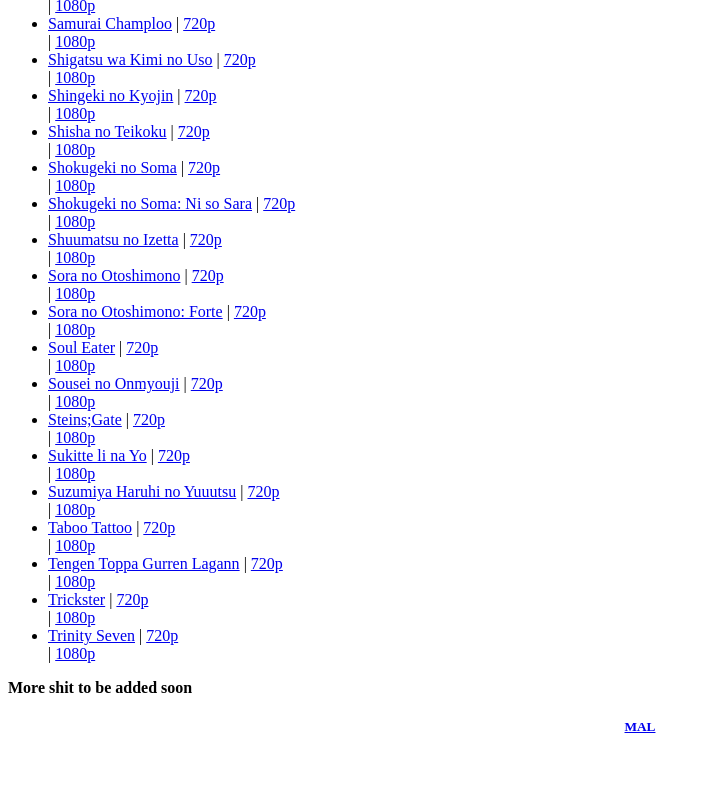
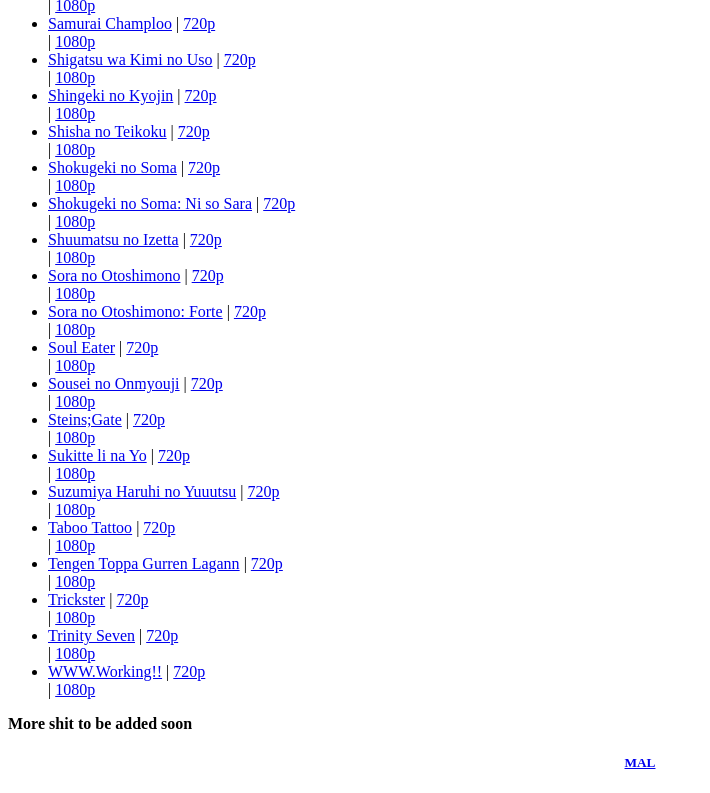
Before and after one commit to IamPaynes/paynestorrents, a plain HTML site: page index.html in a window 1280 px wide. Shown: the part 3211-4004 px from the top of the page, without its empty margins (0-710 px from the left). Before the commit the page ends 3968 px from the top, so only its background shows below. Drawn offline with Linux system fonts and the light colour scheme.

Commit message:
Update index.html

```diff
--- a/index.html
+++ b/index.html
@@ -122,6 +122,8 @@
 		<li><a href="https://myanimelist.net/anime/2001/Tengen_Toppa_Gurren_Lagann">Tengen Toppa Gurren Lagann</a> | <a href="https://www.nyaa.se/?page=download&tid=463663">720p</a></li> | <a href="https://www.nyaa.se/?page=download&tid=638942">1080p</a></li>
 		<li><a href="https://myanimelist.net/anime/33377/Trickster__Edogawa_Ranpo_Shounen_Tanteidan_yori">Trickster</a> | <a href="https://www.nyaa.se/?page=search&cats=1_37&filter=0&term=%5BHorribleSubs%5D+Trickster+%5B720p%5D">720p</a></li> | <a href="https://www.nyaa.se/?page=search&cats=1_37&filter=0&term=%5BHorribleSubs%5D+Trickster+%5B1080p%5D">1080p</a></li>
 		<li><a href="https://myanimelist.net/anime/25157/Trinity_Seven">Trinity Seven</a> | <a href="https://www.nyaa.se/?page=download&tid=836034">720p</a></li> | <a href="https://www.nyaa.se/?page=download&tid=721201">1080p</a></li>
+		<li><a href="https://myanimelist.net/anime/33094/WWWWorking">WWW.Working!!</a> | <a href="https://www.nyaa.se/?page=search&cats=1_37&filter=0&term=%5BHorribleSubs%5D+WWW.Working%21%21+%5B720p%5D">720p</a></li> | <a href="https://www.nyaa.se/?page=search&cats=1_37&filter=0&term=%5BHorribleSubs%5D+WWW.Working%21%21+%5B1080p%5D">1080p</a></li>
+
 
 	</ul>
 
```
